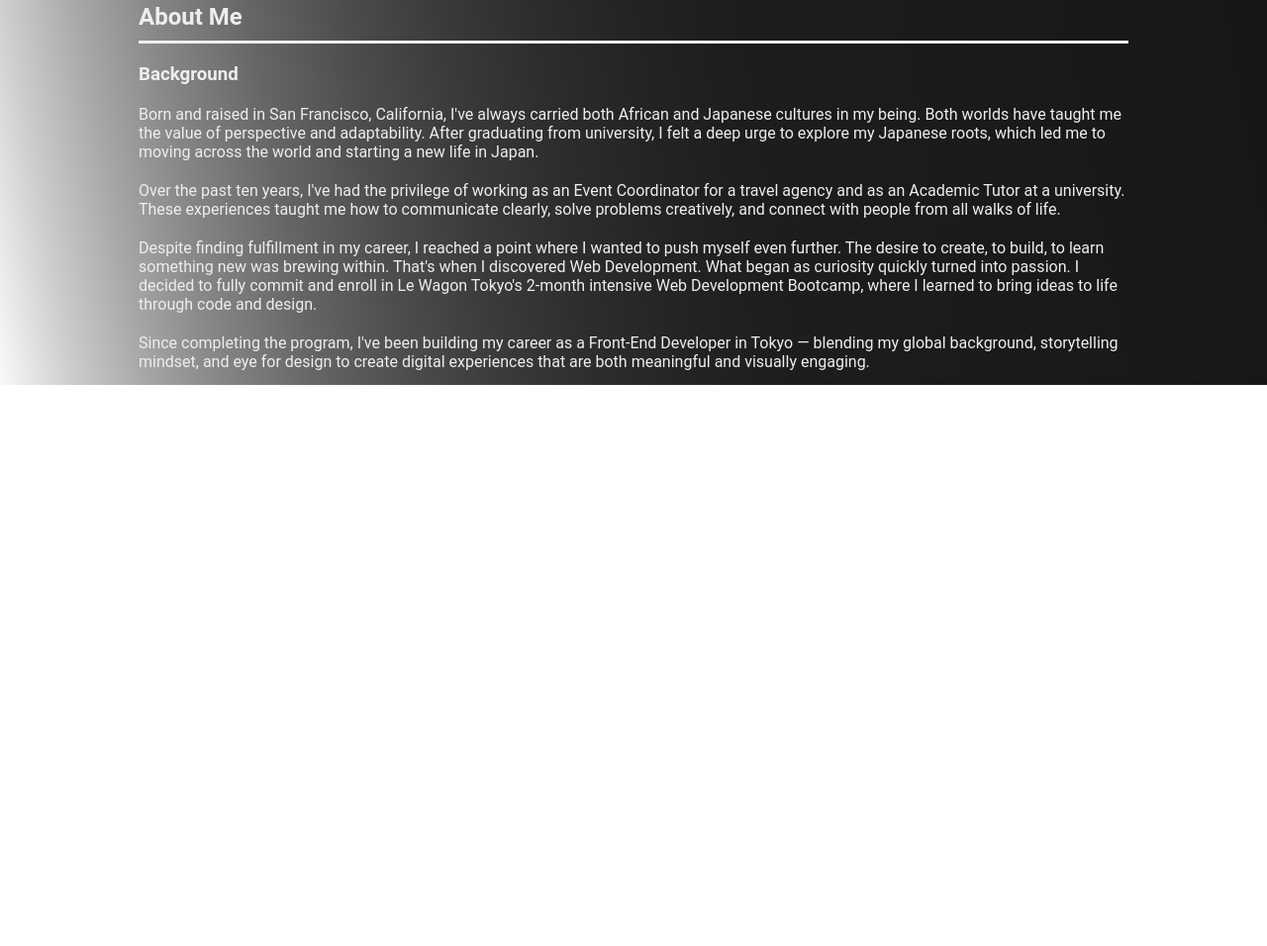
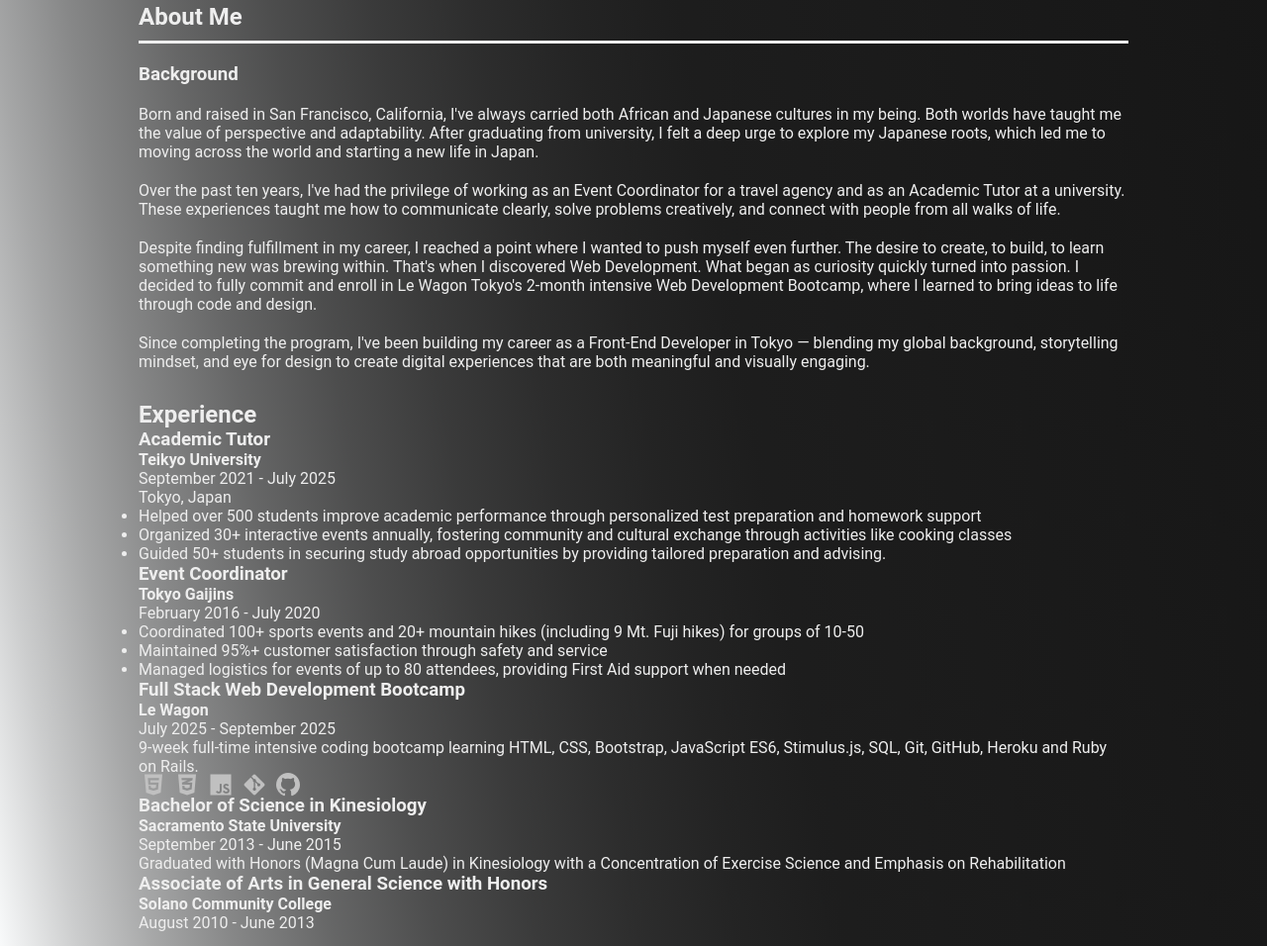
Before and after one commit to alonzomori/portfolio-website, a plain HTML site: page index.html in a window 1280 px wide. Shown: the part 698-1654 px from the top of the page at 99% size. Before the commit the page ends 1087 px from the top, so only its background shows below. Drawn offline with Linux system fonts and the light colour scheme.

Commit message:
Added Information to Experience Section

```diff
--- a/index.html
+++ b/index.html
@@ -55,9 +55,59 @@
         <p>Despite finding fulfillment in my career, I reached a point where I wanted to push myself even further. The desire to create, to build, to learn something new was brewing within. That's when I discovered Web Development. What began as curiosity quickly turned into passion. I decided to fully commit and enroll in Le Wagon Tokyo's 2-month intensive Web Development Bootcamp, where I learned to bring ideas to life through code and design.</p>
 
         <p>Since completing the program, I've been building my career as a Front-End Developer in Tokyo — blending my global background, storytelling mindset, and eye for design to create digital experiences that are both meaningful and visually engaging.</p>
-
     </div>
-
+    <div class="experience-container">
+        <h2 id="experience">Experience</h2>
+    <div>
+        <h3>Academic Tutor</h3>
+        <h4>Teikyo University</h4>
+        <p>September 2021 - July 2025</p>
+        <p>Tokyo, Japan</p>
+        <ul>
+            <li>Helped over 500 students improve academic performance through
+            personalized test preparation and homework support</li>
+            <li>Organized 30+ interactive events annually, fostering community and
+            cultural exchange through activities like cooking classes</li>
+            <li>Guided 50+ students in securing study abroad opportunities by
+            providing tailored preparation and advising.</li>
+        </ul>
+    </div>
+    <div>
+        <h3>Event Coordinator</h3>
+        <h4>Tokyo Gaijins</h4>
+        <p>February 2016 - July 2020</p>
+        <ul>
+            <li>Coordinated 100+ sports events and 20+ mountain hikes (including 9
+            Mt. Fuji hikes) for groups of 10-50
+            </li>
+            <li>Maintained 95%+ customer satisfaction through safety and service
+            </li>
+            <li>Managed logistics for events of up to 80 attendees, providing First Aid
+            support when needed
+            </li>
+        </ul>
+    </div>
+    <div class="education-container">
+        <h3>Full Stack Web Development Bootcamp</h3>
+        <h4>Le Wagon</h4>
+        <p>July 2025 - September 2025</p>
+        <p>9-week full-time intensive coding bootcamp learning HTML, CSS, Bootstrap,
+JavaScript ES6, Stimulus.js, SQL, Git, GitHub, Heroku and Ruby on Rails.</p>
+        <i class="fa-brands fa-html5 fa-xl" style="color: #c0c0c0;"></i>
+        <i class="fa-brands fa-css3-alt fa-xl" style="color: #c0c0c0;"></i>
+        <i class="fa-brands fa-js fa-xl" style="color: #c0c0c0;"></i>
+        <i class="fa-brands fa-git-alt fa-xl" style="color: #c0c0c0;"></i>
+        <i class="fa-brands fa-github fa-xl" style="color: #c0c0c0;"></i>
+        <h3>Bachelor of Science in Kinesiology</h3>
+        <h4>Sacramento State University</h4>
+        <p>September 2013 - June 2015</p>
+        <p>Graduated with Honors (Magna Cum Laude) in Kinesiology with a
+        Concentration of Exercise Science and Emphasis on Rehabilitation</p>
+        <h3>Associate of Arts in General Science with Honors</h3>
+        <h4>Solano Community College</h4>
+        <p>August 2010 - June 2013</p>
+    </div>
+    </div>
     </main>
 </body>
 </html>
```
